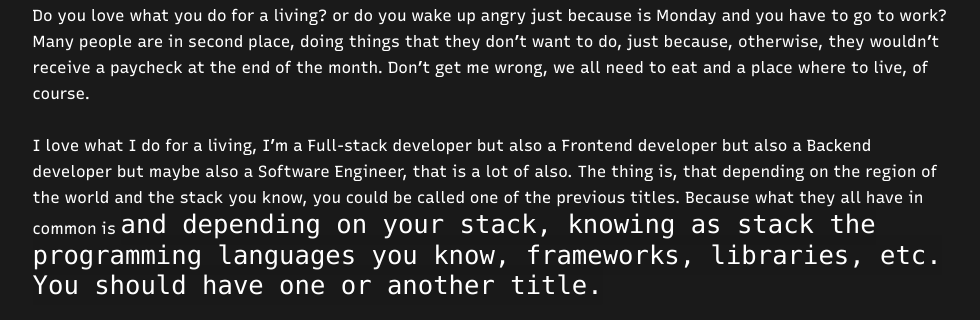
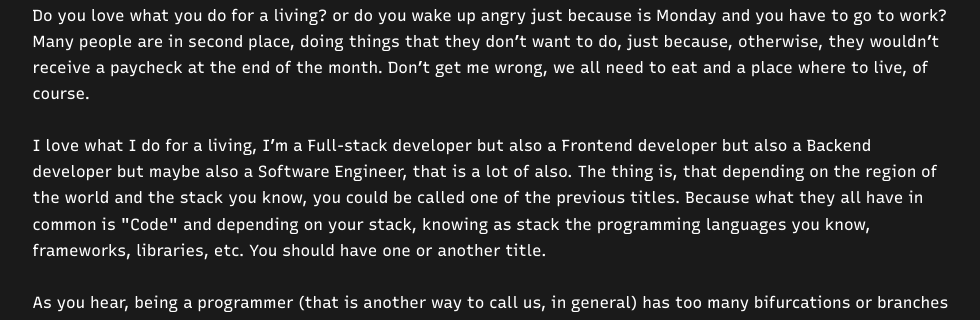
Before and after one commit to ferjpi/Portfolio, a Gatsby site: page /posts/good-and-bad-things-about-my-job/ in a window 1280 px wide. Shown: the part 1450-1770 px from the top of the page, without its empty margins (147-1127 px from the left). Built offline with nearby package versions, Linux system fonts and the light colour scheme; Gatsby itself is replaced by a stand-in of ours; some packages are replaced by stand-ins of ours.

Commit message:
Update Posts “good-and-bad-things-about-my-job”

```diff
--- a/src/posts/good-and-bad-things-about-my-job.md
+++ b/src/posts/good-and-bad-things-about-my-job.md
@@ -6,7 +6,7 @@ image: /assets/036718d1-7712-40b9-b692-d66f94cd5488.jpeg
 
 Do you love what you do for a living? or do you wake up angry just because is Monday and you have to go to work? Many people are in second place, doing things that they don’t want to do, just because, otherwise, they wouldn’t receive a paycheck at the end of the month. Don’t get me wrong, we all need to eat and a place where to live, of course.
 
-I love what I do for a living, I’m a Full-stack developer but also a Frontend developer but also a Backend developer but maybe also a Software Engineer, that is a lot of also. The thing is, that depending on the region of the world and the stack you know, you could be called one of the previous titles. Because what they all have in common is <Code/> and depending on your stack, knowing as stack the programming languages you know, frameworks, libraries, etc. You should have one or another title.
+I love what I do for a living, I’m a Full-stack developer but also a Frontend developer but also a Backend developer but maybe also a Software Engineer, that is a lot of also. The thing is, that depending on the region of the world and the stack you know, you could be called one of the previous titles. Because what they all have in common is "Code" and depending on your stack, knowing as stack the programming languages you know, frameworks, libraries, etc. You should have one or another title.
 
 As you hear, being a programmer (that is another way to call us, in general) has too many bifurcations or branches or specialties. And that can give the sensation of being too complex or difficult. And the reality is that IT IS! What? did you expect that I said something like “No, being a programmer is so easy” or “No, you can learn to program in one hour” as many Youtube videos say.
 
```
